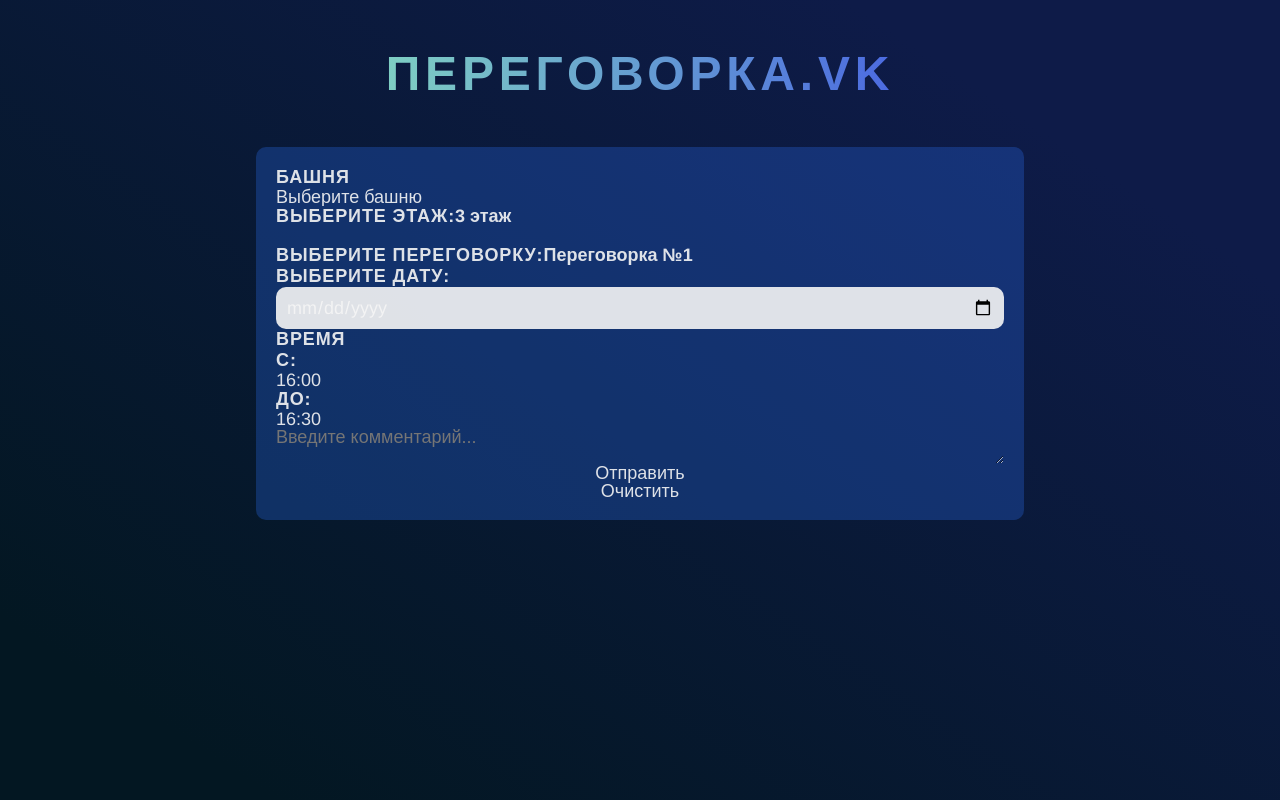
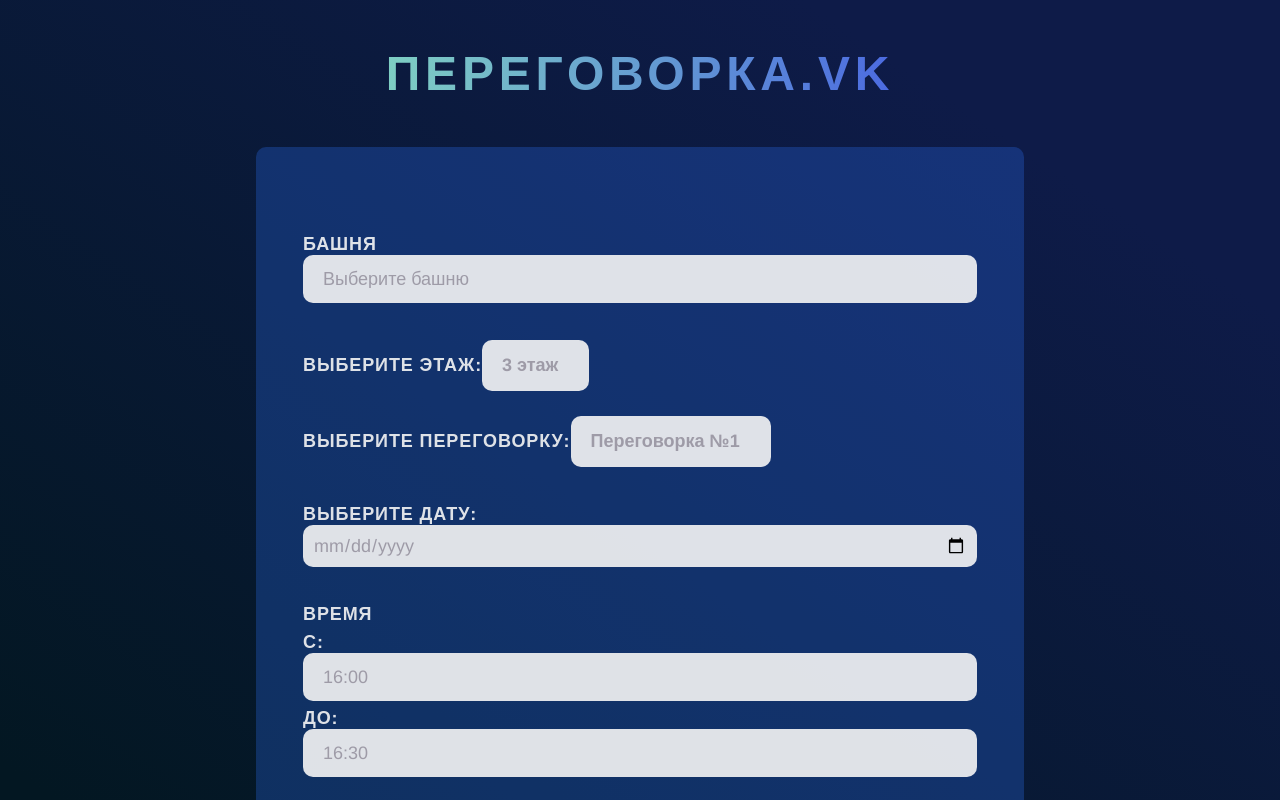
Before and after one commit to Rastre13/meeting-room-form, a React (Create React App) app: page / in a window 1280 px wide. Shown: the top 800 px of the page. Built offline with nearby package versions, Linux system fonts and the light colour scheme.

Commit message:
style: style changed

```diff
--- a/src/App.css
+++ b/src/App.css
@@ -12,8 +12,7 @@
   color: rgba(245, 245, 245, 0.9);}
 
 :focus, :active, a:focus, a:active {
-  outline: none;
-  color: inherit; }
+  outline: none;}
 
 article, aside, details, figcaption, figure,
 footer, header, hgroup, menu, nav, section {
@@ -97,7 +96,7 @@ form{
   border-radius: 10px;
   width: 60vw;
   margin-top: 6%;
-  padding: 20px;
+  padding: 50px 47px;
   display: flex;
   flex-direction: column;
 }
@@ -106,12 +105,21 @@ label{
   line-height: 21px;
   letter-spacing: 0.05em;
   text-transform: uppercase;
-
+  margin-top: 7px;
 }
 input{
   background: rgba(245, 245, 245, 0.9);
   border-radius: 10px;
   padding: 10px;
+}
+select{
+  padding: 15px 20px;
+  background: rgba(245, 245, 245, 0.9);
+  border-radius: 10px;
+  color: #9E9BA7;
+}
+option{
+  color: #0E1B48;
 }
 .App {
 }
@@ -122,7 +130,18 @@ input{
 .form-item {
   display: flex;
   flex-direction: column;
+  margin-top: 30px;
 }
 
 .form__label {
 }
+.inline{
+  display: flex;
+  flex-direction: row;
+}
+.space-around{
+  justify-content: space-around;
+}
+#date-select {
+  color: #9E9BA7;
+}
```
